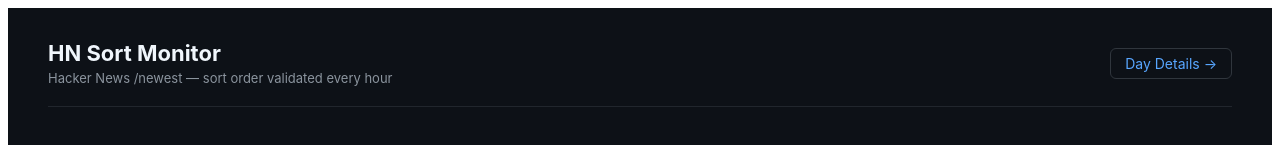
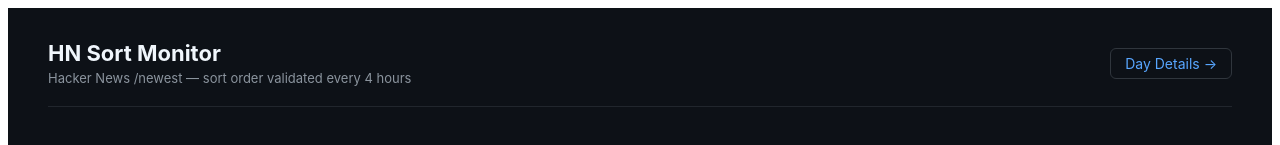
Before and after one commit to sultanoloyede/hn-monitor, a Next.js app in the folder web/: page / in a window 1280 px wide. Shown: the top 145 px of the page. Built offline with nearby package versions, Linux system fonts and the light colour scheme; no server answers; the database is empty.

Commit message:
Update homepage description to reflect 4-hour schedule

```diff
--- a/web/app/page.jsx
+++ b/web/app/page.jsx
@@ -67,7 +67,7 @@
             HN Sort Monitor
           </h1>
           <p style={{ margin: "4px 0 0", fontSize: 13, color: "#8b949e" }}>
-            Hacker News /newest — sort order validated every hour
+            Hacker News /newest — sort order validated every 4 hours
           </p>
         </div>
         <Link
```
